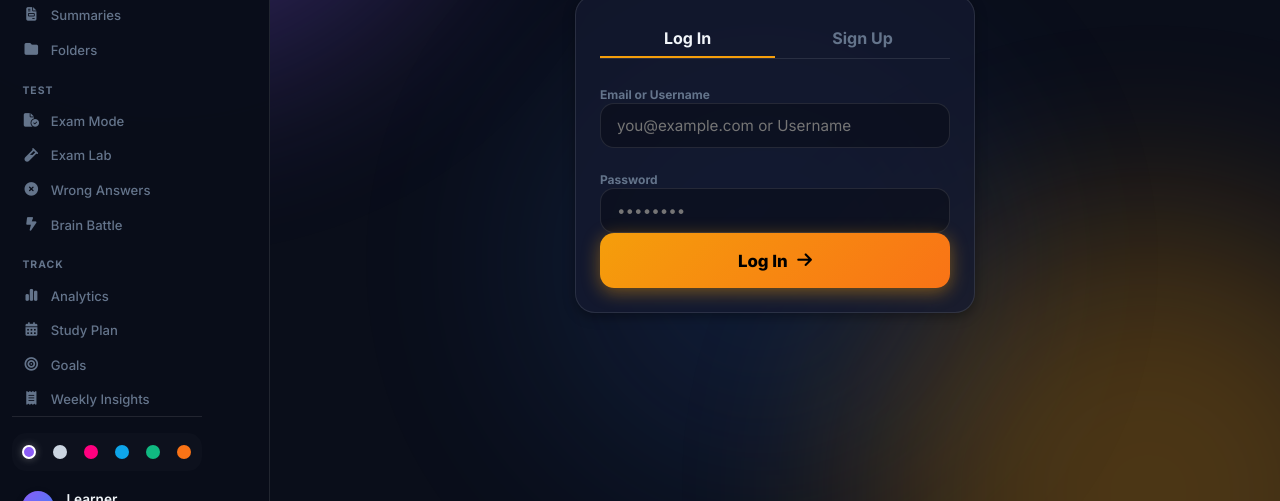
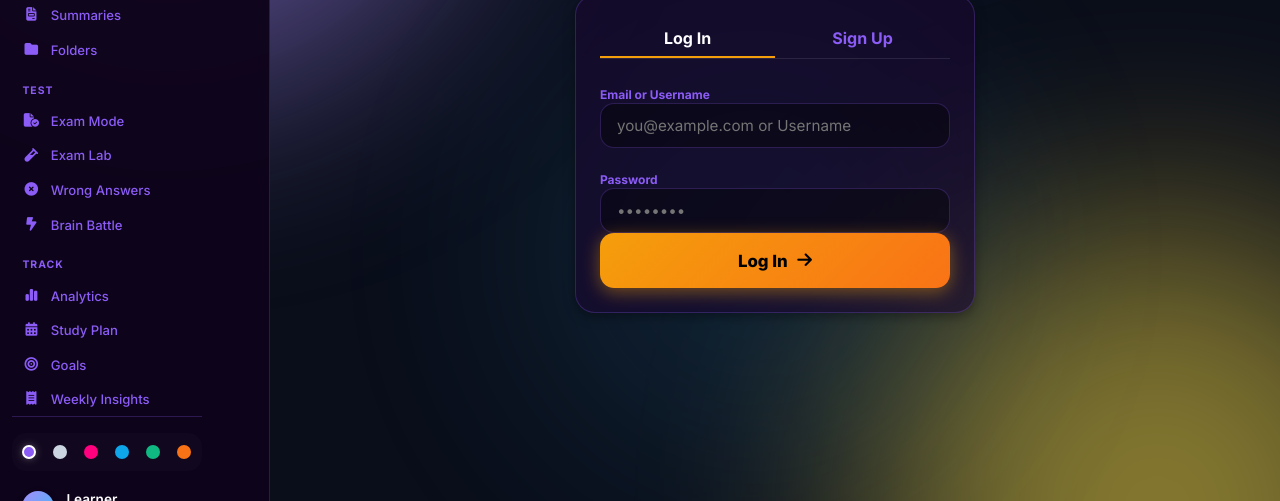
Before and after one commit to Mexizzz/deutschmeister, a website: page public/app.html in a window 1280 px wide. Shown: the part 299-800 px from the top of the page. Drawn offline with Linux system fonts and the light colour scheme.

Commit message:
Visual Rollback: Restored vibrant midnight purple aesthetic

```diff
--- a/public/css/style.css
+++ b/public/css/style.css
@@ -4,19 +4,19 @@
 
 /* ── CSS Variables (Defaults: Midnight Purple) ──────────────── */
 :root {
-  --bg-deep:       #0a0e1a;
-  --bg-card:       rgba(20, 26, 48, 0.75);
-  --bg-card-hover: rgba(28, 36, 68, 0.85);
-  --bg-input:      rgba(0, 0, 0, 0.3);
-  --panel-border:  rgba(255, 255, 255, 0.1);
-
-  --text-primary:   #f1f5f9;
-  --text-secondary: #94a3b8;
-  --text-muted:     #64748b;
-
-  --accent-1:       #8b5cf6; /* Vibrant Purple */
-  --accent-2:       #f59e0b; /* Gold */
-  --accent-3:       #3b82f6; /* Blue */
+  --bg-deep:       #0d0317;
+  --bg-card:       rgba(25, 9, 48, 0.65);
+  --bg-card-hover: rgba(36, 14, 68, 0.85);
+  --bg-input:      rgba(0, 0, 0, 0.4);
+  --panel-border:  rgba(139, 92, 246, 0.25);
+
+  --text-primary:   #fdfcff;
+  --text-secondary: #c4b5fd;
+  --text-muted:     #8b5cf6;
+
+  --accent-1:       #a78bfa; /* Vibrant Purple */
+  --accent-2:       #fde047; /* Bright Gold */
+  --accent-3:       #38bdf8; /* Vibrant Blue */
 
   --success: #10b981;
   --warning: #f59e0b;
@@ -25,7 +25,9 @@
   --shadow-sm: 0 4px 12px rgba(0,0,0,.35);
   --shadow-md: 0 10px 30px rgba(0,0,0,.5);
   --shadow-xl: 0 20px 45px rgba(0,0,0,.65);
-  --shadow-glow: 0 0 25px rgba(139,92,246,0.35);
+  --shadow-glow: 0 0 35px rgba(139,92,246,0.5);
+  --shadow-glow-purple: 0 0 25px rgba(139,92,246,0.4);
+  --shadow-glow-gold: 0 0 25px rgba(245,158,11,0.4);
 
   --radius-sm: 8px;
   --radius-md: 14px;
@@ -37,7 +39,7 @@
   --header-height: 58px;
   --sidebar-width: 270px;
   --transition:    .28s cubic-bezier(0.16, 1, 0.3, 1);
-  --bg-sidebar:    rgba(10, 14, 26, 0.98);
+  --bg-sidebar:    rgba(14, 4, 27, 0.96);
 }
 
 /* ── Theme Definitions ──────────────────────────────────────── */
@@ -156,11 +158,11 @@
 .blob {
   position: fixed;
   border-radius: 50%;
-  filter: blur(90px);
-  opacity: .28;
+  filter: blur(100px);
+  opacity: .5;
   z-index: -1;
   pointer-events: none;
-  animation: blobFloat 15s ease-in-out infinite alternate;
+  animation: blobFloat 12s ease-in-out infinite alternate;
 }
 .blob-1 { width: 600px; height: 600px; background: var(--accent-1); top: -250px; left: -150px; }
 .blob-2 { width: 500px; height: 500px; background: var(--accent-2); bottom: -180px; right: -80px; animation-delay: -5s; }
@@ -1417,9 +1419,9 @@ img { max-width: 100%; display: block; }
 }
 
 .dashboard-banner {
-  background: var(--grad-hero);
-  background-size: 200% 200%;
-  animation: shimmer 10s infinite alternate linear;
+  background: linear-gradient(-45deg, #a78bfa, #fbcfe8, #a855f7, #6ee7b7, #3b82f6);
+  background-size: 300% 300%;
+  animation: gradientWave 10s ease infinite;
   border-radius: var(--radius-lg);
   padding: 2.5rem;
   color: #fff;
@@ -1428,8 +1430,14 @@ img { max-width: 100%; display: block; }
   display: flex;
   justify-content: space-between;
   align-items: center;
-  box-shadow: 0 15px 45px -10px rgba(139, 92, 246, 0.4);
-  border: 1px solid rgba(255,255,255,0.1);
+  box-shadow: 0 15px 45px -10px rgba(139, 92, 246, 0.55);
+  border: 1px solid rgba(255,255,255,0.15);
+}
+
+@keyframes gradientWave {
+  0% { background-position: 0% 50%; }
+  50% { background-position: 100% 50%; }
+  100% { background-position: 0% 50%; }
 }
 
 .dashboard-banner::before {
@@ -1495,8 +1503,8 @@ img { max-width: 100%; display: block; }
 }
 .glass-card-smooth:hover {
   transform: translateY(-2px);
-  border-color: rgba(255,255,255,.1);
-  box-shadow: var(--shadow-md);
+  border-color: rgba(139, 92, 246, 0.4);
+  box-shadow: var(--shadow-glow-purple);
 }
 
 /* ════════════════════════════════════════════════════════════
--- a/public/js/screens/dashboard.js
+++ b/public/js/screens/dashboard.js
@@ -45,7 +45,7 @@ function renderDashboard() {
           </div>
         </div>
       </div>
-      <img src="C:/Users/Mexiz/.gemini/antigravity/brain/4e2170c2-b065-46a9-ab96-94a2a5ca262d/premium_mascot_skeleton_1776135174461.png" class="banner-mascot" alt="Mascot">
+      <div class="banner-mascot" style="font-size: 5.5rem;">🚀</div>
     </div>
 
     <div class="dashboard-grid">
```
